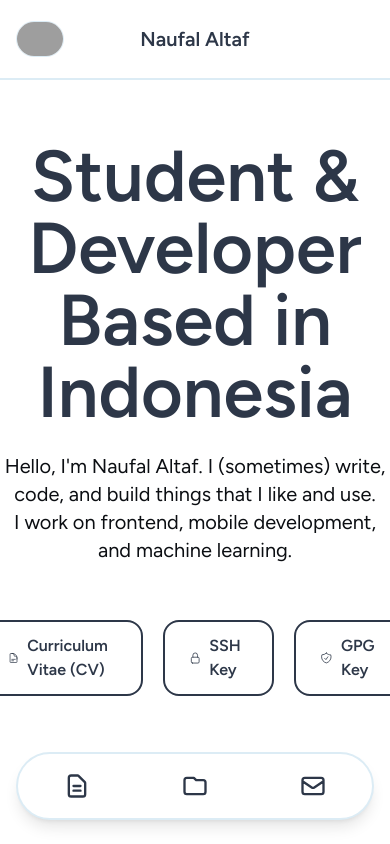
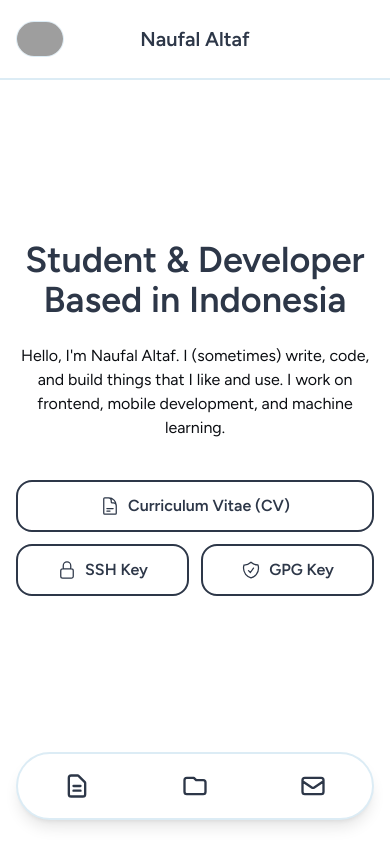
Before and after one commit to nawocci/site, a Next.js app: page / in a window 390 px wide. Built offline with nearby package versions, Linux system fonts and the light colour scheme; grey boxes are pictures that could not be loaded.

Commit message:
Introduce a mobile layout for the home page

```diff
--- a/src/app/(site)/layout.tsx
+++ b/src/app/(site)/layout.tsx
@@ -23,7 +23,7 @@ export default function RootLayout({
     <html lang="en" className="flex justify-center h-full">
       <body className={`${figtree.className} antialiased text-foreground bg-background max-w-5xl w-full flex flex-col min-h-screen`}>
         <Navbar />
-        <main className="flex-grow pb-28 lg:pb-0">
+        <main className="flex-grow pb-28 lg:pb-0 px-4 lg:px-0">
           {children}
         </main>
         <Footer />
--- a/src/app/(site)/page.tsx
+++ b/src/app/(site)/page.tsx
@@ -3,14 +3,15 @@ import { HiOutlineDocumentText, HiOutlineLockClosed, HiOutlineShieldCheck } from
 export default function Home() {
   return (
     <div className="w-full h-full flex flex-col justify-center items-center gap-6 fade-in">
-      <h1 className="text-center text-7xl font-semibold">
+      <h1 className="text-center text-4xl lg:text-7xl font-semibold">
         Student & Developer<br/>Based in Indonesia
       </h1>
-      <p className="text-center text-xl brightness-[25%] dark:brightness-50">
-        Hello, I&apos;m Naufal Altaf. I (sometimes) write, code, and build things that I like and use.<br/>I work on frontend, mobile development, and machine learning.
+      <p className="text-center text-base lg:text-xl brightness-[25%] dark:brightness-50">
+        Hello, I&apos;m Naufal Altaf. I (sometimes) write, code, and build things that I like and use.<br className="hidden lg:block"/>
+        <span className="lg:hidden"> </span>I work on frontend, mobile development, and machine learning.
       </p>
 
-      <div className="flex gap-5 mt-8">
+      <div className="flex flex-col lg:flex-row gap-3 lg:gap-5 mt-4 lg:mt-8 w-full lg:w-auto">
         <a
           href="/files/CV Naufal Altaf.pdf"
           download
@@ -19,10 +20,11 @@ export default function Home() {
           <HiOutlineDocumentText className="w-5 h-5" />
           <span className="font-semibold">Curriculum Vitae (CV)</span>
         </a>
+        <div className="flex gap-3 lg:contents">
           <a
             href="/files/nawo-ssh.pub"
             download
-          className="flex items-center justify-center gap-2 px-6 py-3 border-2 border-foreground text-foreground rounded-2xl font-medium hover:border-primary hover:text-primary duration-200"
+            className="flex items-center justify-center gap-2 px-6 py-3 border-2 border-foreground text-foreground rounded-2xl font-medium hover:border-primary hover:text-primary duration-200 flex-1 lg:flex-none"
           >
             <HiOutlineLockClosed className="w-5 h-5" />
             <span className="font-semibold">SSH Key</span>
@@ -30,12 +32,13 @@ export default function Home() {
           <a
             href="/files/nawo-gpg.pub"
             download
-          className="flex items-center justify-center gap-2 px-6 py-3 border-2 border-foreground text-foreground rounded-2xl font-medium hover:border-primary hover:text-primary duration-200"
+            className="flex items-center justify-center gap-2 px-6 py-3 border-2 border-foreground text-foreground rounded-2xl font-medium hover:border-primary hover:text-primary duration-200 flex-1 lg:flex-none"
           >
             <HiOutlineShieldCheck className="w-5 h-5" />
             <span className="font-semibold">GPG Key</span>
           </a>
         </div>
       </div>
+    </div>
   );
 }
```
Lines whose indentation alone changed are shown as unchanged.
